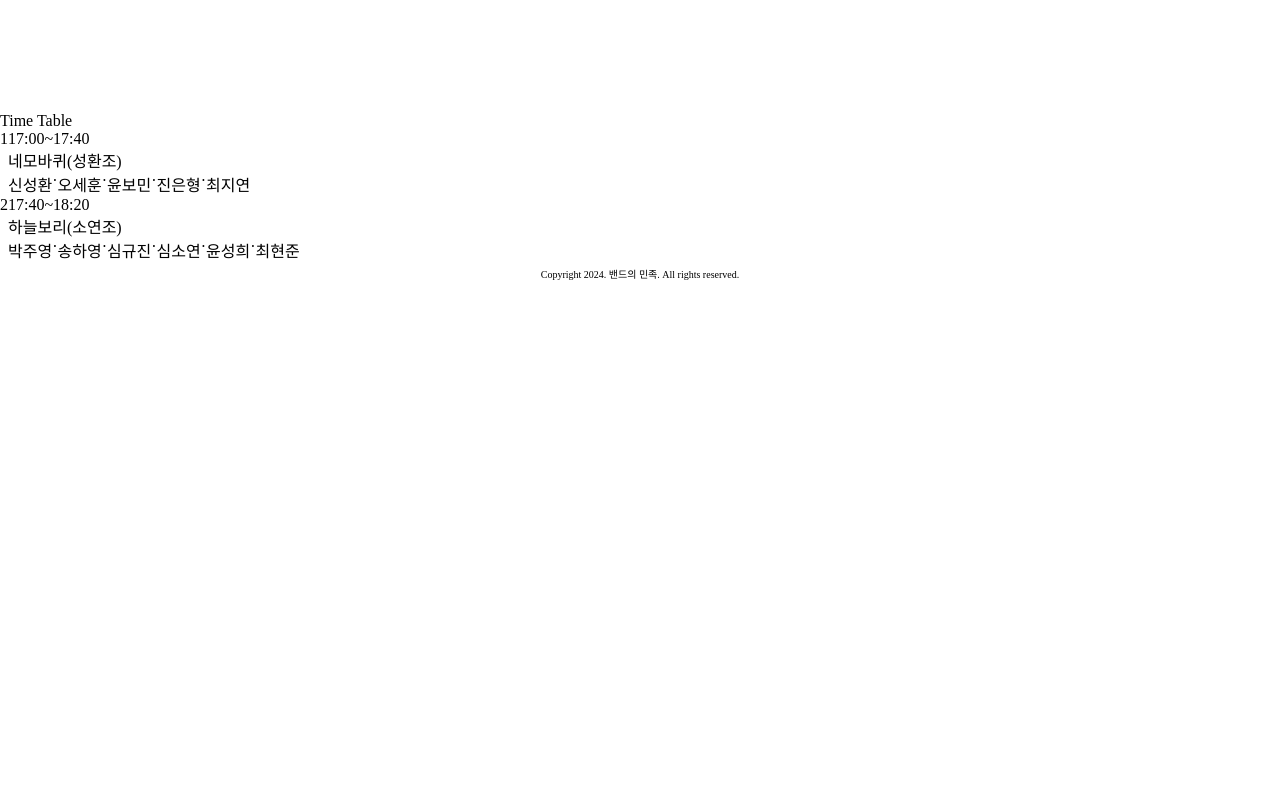
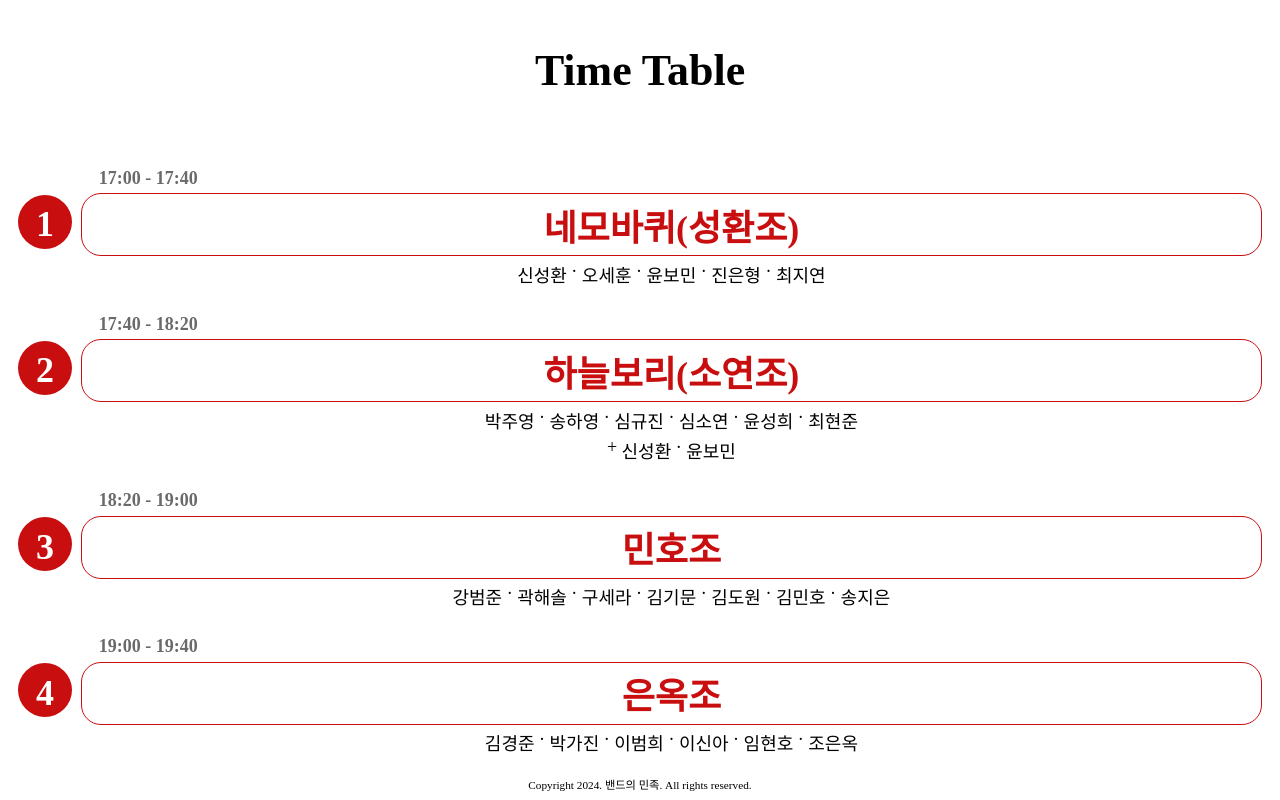
Before and after one commit to sshrik/band-web, a React (Vite) app: page /timetable in a window 1280 px wide. Built offline with nearby package versions, Linux system fonts and the light colour scheme.

Commit message:
feat: TimeTable 페이지 생성

```diff
--- a/src/App.tsx
+++ b/src/App.tsx
@@ -22,6 +22,28 @@ const teams: Team[] = [
     members: ["박주영", "송하영", "심규진", "심소연", "윤성희", "최현준"],
     additionalMembers: ["신성환", "윤보민"],
     teamId: 2,
+  },
+  {
+    startAt: "18:20",
+    endAt: "19:00",
+    teamName: "민호조",
+    members: [
+      "강범준",
+      "곽해솔",
+      "구세라",
+      "김기문",
+      "김도원",
+      "김민호",
+      "송지은",
+    ],
+    teamId: 3,
+  },
+  {
+    startAt: "19:00",
+    endAt: "19:40",
+    teamName: "은옥조",
+    members: ["김경준", "박가진", "이범희", "이신아", "임현호", "조은옥"],
+    teamId: 4,
   },
 ];
 
--- a/src/components/Container.ts
+++ b/src/components/Container.ts
@@ -61,6 +61,13 @@ export const PageWrapper = styled.div`
   min-height: 100vh;
   height: 100%;
   overflow-y: auto;
+  justify-content: center;
+  align-items: center;
+  gap: 0.8rem;
+
+  @media (min-width: 320px) {
+    padding-top: 4rem;
+  }
 
   @media (min-width: 375px) {
     padding-top: 2rem;
@@ -69,4 +76,12 @@ export const PageWrapper = styled.div`
   @media (min-width: 390px) {
     padding-top: 7rem;
   }
+
+  @media (min-width: 768px) {
+    padding-top: 2rem;
+  }
+
+  @media (min-width: 1000px) {
+    padding-top: 7rem;
+  }
 `;
--- /dev/null
+++ b/src/components/Footer.tsx
@@ -0,0 +1,23 @@
+import { Center } from "@/components/Container";
+import { Caption } from "@/components/Typography";
+
+type FooterProps = {
+  style?: React.CSSProperties;
+};
+
+const Footer: React.FC<FooterProps> = (props) => (
+  <Center
+    style={{
+      position: "absolute",
+      bottom: "4px",
+      padding: "4px",
+      ...props?.style,
+    }}
+  >
+    <Caption $size="sm">
+      Copyright 2024. 밴드의 민족. All rights reserved.
+    </Caption>
+  </Center>
+);
+
+export default Footer;
--- /dev/null
+++ b/src/components/display/OrderBadge.tsx
@@ -0,0 +1,36 @@
+import { Center } from "@/components/Container";
+import { Header } from "@/components/Typography";
+import { red, white } from "@/styles/color";
+
+type OrderBadgeProps = {
+  order: number;
+  style?: React.CSSProperties;
+};
+
+const OrderBadge: React.FC<OrderBadgeProps> = (props) => {
+  const { order, style } = props;
+
+  return (
+    <Center
+      style={{
+        ...style,
+        borderRadius: "200px",
+        width: "3rem",
+        height: "3rem",
+        backgroundColor: red,
+      }}
+    >
+      <Header
+        style={{
+          color: white,
+          marginBottom: "-0.25rem",
+          fontWeight: 900,
+        }}
+      >
+        {order}
+      </Header>
+    </Center>
+  );
+};
+
+export default OrderBadge;
--- /dev/null
+++ b/src/components/display/TeamNameBadge.tsx
@@ -0,0 +1,26 @@
+import { Center } from "@/components/Container";
+import { Header } from "@/components/Typography";
+import { red } from "@/styles/color";
+
+type TeamNameBadgeProps = {
+  name: string;
+};
+
+const TeamNameBadge: React.FC<TeamNameBadgeProps> = (props) => {
+  const { name } = props;
+
+  return (
+    <Center
+      style={{
+        border: `1px solid ${red}`,
+        borderRadius: "20px",
+        padding: "0.25rem",
+        width: "100%",
+      }}
+    >
+      <Header style={{ fontWeight: 900, color: red }}>{name}</Header>
+    </Center>
+  );
+};
+
+export default TeamNameBadge;
--- a/src/index.css
+++ b/src/index.css
@@ -6,6 +6,12 @@
 
 :root {
   font-size: 16px;
+}
+
+@media (min-width: 320px) {
+  :root {
+    font-size: 12px;
+  }
 }
 
 @media (min-width: 375px) {
@@ -24,4 +30,16 @@
   :root {
     font-size: 16px;
   }
+
+  @media (min-width: 768px) {
+    :root {
+      font-size: 18px;
+    }
+  }
+
+  @media (min-width: 1000px) {
+    :root {
+      font-size: 18px;
+    }
+  }
 }
--- a/src/pages/MainPage.tsx
+++ b/src/pages/MainPage.tsx
@@ -1,17 +1,12 @@
 import { Center, Group, PageWrapper, Stack } from "@/components/Container";
 import { Anchor, Caption, Header, Text } from "@/components/Typography";
-import { gray, green, red } from "@/styles/color";
+import { blue, gray, green, red } from "@/styles/color";
 import "./MainPage.css";
+import Footer from "@/components/Footer";
 
 const MainPage: React.FC = () => {
   return (
-    <PageWrapper
-      style={{
-        justifyContent: "center",
-        alignItems: "center",
-        gap: "0.8rem",
-      }}
-    >
+    <PageWrapper>
       <Header $size="sm">우아한형제들 밴드의민족 겨울 정기공연</Header>
       <Stack style={{ justifyContent: "center", alignItems: "center" }}>
         <img
@@ -59,8 +54,18 @@ const MainPage: React.FC = () => {
         <img
           src="/public/images/MainImage.png"
           alt="메인 이미지"
-          style={{ width: "100%" }}
+          style={{ width: "100%", maxHeight: "20rem" }}
         />
+      </Center>
+      <Center>
+        <Anchor
+          $underline
+          $size="xl"
+          style={{ color: blue }}
+          href={"/timetable"}
+        >
+          공연 순서 보러가기
+        </Anchor>
       </Center>
       <Center style={{ flex: 1 }}>
         <Stack
@@ -140,11 +145,7 @@ const MainPage: React.FC = () => {
           </ul>
         </Stack>
       </Center>
-      <Center style={{ padding: "4px" }}>
-        <Caption $size="sm">
-          Copyright 2024. 밴드의 민족. All rights reserved.
-        </Caption>
-      </Center>
+      <Footer />
     </PageWrapper>
   );
 };
--- a/src/pages/TimeTablePage.tsx
+++ b/src/pages/TimeTablePage.tsx
@@ -1,6 +1,10 @@
-import { Center, Group, PageWrapper, Stack } from "@/components/Container";
-import { Caption, Text } from "@/components/Typography";
+import { Group, PageWrapper, Stack } from "@/components/Container";
+import OrderBadge from "@/components/display/OrderBadge";
+import TeamNameBadge from "@/components/display/TeamNameBadge";
+import Footer from "@/components/Footer";
+import { Text, Header } from "@/components/Typography";
 import { Team } from "@/models/Team";
+import { darkGray } from "@/styles/color";
 
 type TimeTablePageProps = {
   teams: Team[];
@@ -10,42 +14,76 @@ const TimeTablePage: React.FC<TimeTablePageProps> = (props) => {
   const { teams } = props;
 
   return (
-    <PageWrapper>
-      <Text>Time Table</Text>
-      <Stack>
+    <PageWrapper style={{ paddingTop: 0, gap: "4rem" }}>
+      <Header $size="lg">Time Table</Header>
+      <Stack $gap="1.5rem" style={{ padding: "0px 1rem", width: "100%" }}>
         {teams.map((team) => {
-          const { startAt, endAt, teamName, members, teamId } = team;
+          const {
+            startAt,
+            endAt,
+            teamName,
+            members,
+            additionalMembers,
+            teamId,
+          } = team;
 
           return (
-            <Group key={teamId}>
-              <Text>{teamId}</Text>
-              <Stack>
-                <Group>
-                  <Text>{startAt}</Text>
-                  <Text>~</Text>
-                  <Text>{endAt}</Text>
+            <Group key={teamId} $gap="0.5rem">
+              <OrderBadge order={teamId} style={{ marginTop: "1.5rem" }} />
+              <Stack $gap="0.25rem" style={{ width: "calc(100% - 3.25rem)" }}>
+                <Group $gap="0.25rem" style={{ paddingLeft: "1rem" }}>
+                  <Text $bold style={{ color: darkGray }}>
+                    {startAt}
+                  </Text>
+                  <Text $bold style={{ color: darkGray }}>
+                    -
+                  </Text>
+                  <Text $bold style={{ color: darkGray }}>
+                    {endAt}
+                  </Text>
                 </Group>
-                <Text>{teamName}</Text>
-                <Group>
+                <TeamNameBadge name={teamName} />
+                <Group
+                  $gap="0.25rem"
+                  style={{
+                    justifyContent: "center",
+                    flexWrap: "wrap",
+                  }}
+                >
                   {members.map((member, index) => {
                     return (
                       <>
-                        <Text key={index}>{member}</Text>
-                        {index !== members.length - 1 && <Text>·</Text>}
+                        <Text key={index} style={{ fontWeight: 400 }}>
+                          {member}
+                        </Text>
+                        {index !== members.length - 1 && (
+                          <Text style={{ fontWeight: 400 }}>·</Text>
+                        )}
                       </>
                     );
                   })}
                 </Group>
+                {additionalMembers && (
+                  <Group $gap="0.25rem" style={{ justifyContent: "center" }}>
+                    <Text style={{ fontWeight: 400 }}>+</Text>
+                    {additionalMembers?.map((member, index) => (
+                      <>
+                        <Text key={index} style={{ fontWeight: 400 }}>
+                          {member}
+                        </Text>
+                        {index !== additionalMembers.length - 1 && (
+                          <Text style={{ fontWeight: 400 }}>·</Text>
+                        )}
+                      </>
+                    ))}
+                  </Group>
+                )}
               </Stack>
             </Group>
           );
         })}
       </Stack>
-      <Center style={{ padding: "4px" }}>
-        <Caption $size="sm">
-          Copyright 2024. 밴드의 민족. All rights reserved.
-        </Caption>
-      </Center>
+      <Footer />
     </PageWrapper>
   );
 };
--- a/src/styles/color.ts
+++ b/src/styles/color.ts
@@ -1,3 +1,7 @@
 export const red = "#C80E0F";
 export const green = "#2D7129";
 export const gray = "#F4F4F4";
+export const darkGray = "#6A6A6A";
+export const blue = "#009DFF";
+export const white = "#FFFFFF";
+export const black = "#000000";
```
